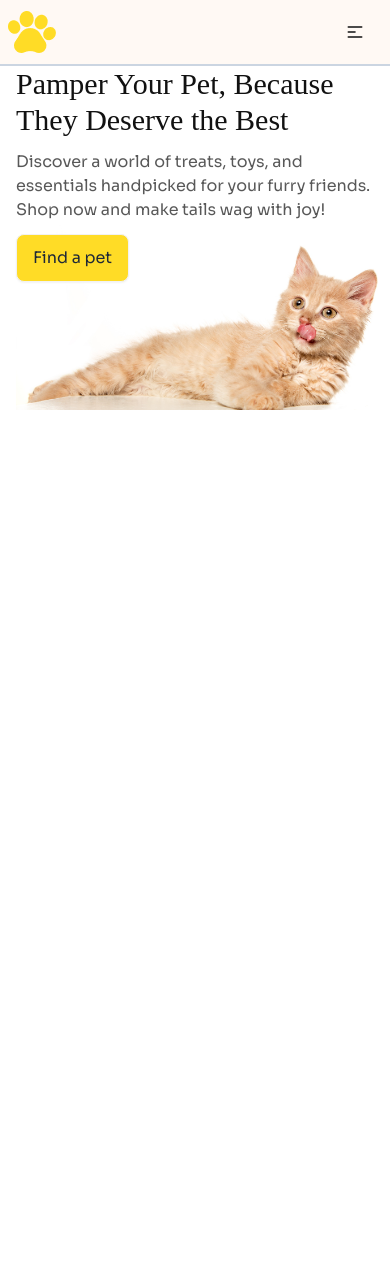
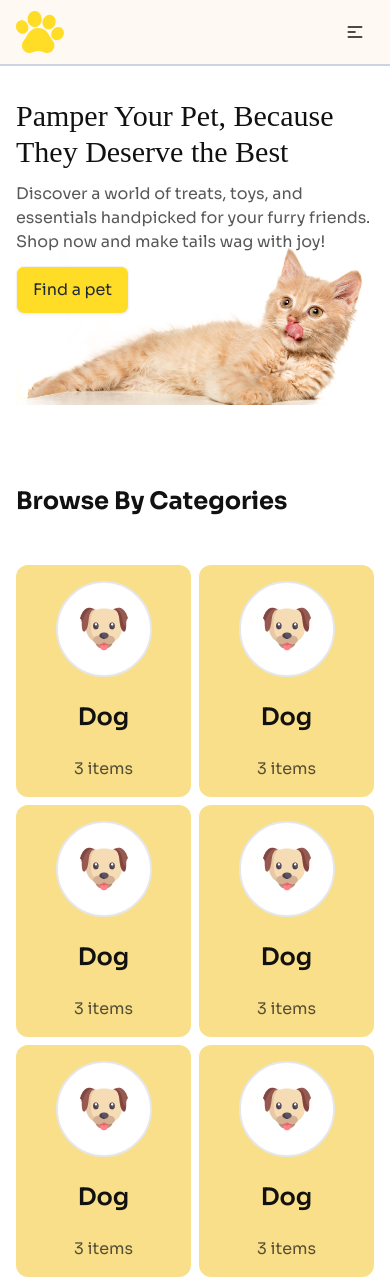
Before and after one commit to amunshi-dev/PHM16A3-Living-Aid, a plain HTML site: page index.html in a window 390 px wide. Shown: the top 1280 px of the page. Before the commit the page ends 844 px from the top, so only its background shows below. Drawn offline with nearby package versions, Linux system fonts and the light colour scheme; a web font is replaced by a local one.

Commit message:
Fix positioning with flex in hero

```diff
--- a/index.html
+++ b/index.html
@@ -1,5 +1,6 @@
 <!DOCTYPE html>
 <html lang="en" data-theme="light">
+
 <head>
  <meta charset="UTF-8" />
  <meta name="viewport" content="width=device-width, initial-scale=1.0" />
@@ -7,23 +8,13 @@
  <!-- google fonts -->
  <link rel="preconnect" href="https://fonts.googleapis.com" />
  <link rel="preconnect" href="https://fonts.gstatic.com" crossorigin />
-    <link
-      href="https://fonts.googleapis.com/css2?family=ADLaM+Display&family=Sora:wght@100..800&display=swap"
-      rel="stylesheet"
-    />
+ <link href="https://fonts.googleapis.com/css2?family=ADLaM+Display&family=Sora:wght@100..800&display=swap" rel="stylesheet" />
 
  <!-- font awesome -->
-    <script
-      src="https://kit.fontawesome.com/d8fa77f0ff.js"
-      crossorigin="anonymous"
-    ></script>
+ <script src="https://kit.fontawesome.com/d8fa77f0ff.js" crossorigin="anonymous"></script>
 
  <!-- daisyUI & tailwindcss -->
-    <link
-      href="https://cdn.jsdelivr.net/npm/daisyui@4.12.23/dist/full.min.css"
-      rel="stylesheet"
-      type="text/css"
-    />
+ <link href="https://cdn.jsdelivr.net/npm/daisyui@4.12.23/dist/full.min.css" rel="stylesheet" type="text/css" />
  <script src="https://cdn.tailwindcss.com"></script>
  <!-- custom style -->
  <script>
@@ -55,43 +46,26 @@
   }
  </style>
 </head>
-  <body class="ff-sora text-clrBlack mx-auto overflow-hidden">
-    <header class="sm:space-y-4">
+
+<body class="ff-sora text-clrBlack mx-auto overflow-x-hidden">
+ <header class="space-y-4 lg:space-y-12">
   <nav class="border-b-2 border-b-slate-300">
-        <div class="navbar bg-clrSecondary lg:px-36">
-          <div
-            class="navbar-start w-full lg:w-1/2 justify-between lg:justify-start flex-row-reverse lg:flex-row"
-          >
+   <div class="navbar bg-clrSecondary lg:px-36 pl-4">
+    <div class="navbar-start w-full lg:w-1/2 justify-between lg:justify-start flex-row-reverse lg:flex-row">
      <div class="dropdown">
       <div tabindex="0" role="button" class="btn btn-ghost lg:hidden">
-                <svg
-                  xmlns="http://www.w3.org/2000/svg"
-                  class="h-5 w-5"
-                  fill="none"
-                  viewBox="0 0 24 24"
-                  stroke="currentColor"
-                >
-                  <path
-                    stroke-linecap="round"
-                    stroke-linejoin="round"
-                    stroke-width="2"
-                    d="M4 6h16M4 12h8m-8 6h16"
-                  />
+       <svg xmlns="http://www.w3.org/2000/svg" class="h-5 w-5" fill="none" viewBox="0 0 24 24" stroke="currentColor">
+        <path stroke-linecap="round" stroke-linejoin="round" stroke-width="2" d="M4 6h16M4 12h8m-8 6h16" />
        </svg>
       </div>
-              <ul
-                tabindex="0"
-                class="menu menu-sm dropdown-content bg-base-100 rounded-box z-[1] mt-3 w-52 p-2 shadow hidden"
-              >
+      <ul tabindex="0" class="menu menu-sm dropdown-content bg-base-100 rounded-box z-[1] mt-3 w-52 p-2 shadow hidden">
        <li><a>Find a pet </a></li>
        <li><a>Breeds</a></li>
        <li><a>Contact us</a></li>
       </ul>
      </div>
      <img src="./c1-assets/logo-header.png" alt="logo" />
-            <a class="text-xl hidden lg:inline ml-2"
-              >Browse<span class="text-clrAccent">4</span>Pets</a
-            >
+     <a class="text-xl hidden lg:inline ml-2">Browse<span class="text-clrAccent">4</span>Pets</a>
     </div>
     <div class="navbar-center hidden lg:flex">
      <ul class="menu menu-horizontal px-1">
@@ -110,9 +84,9 @@
   </nav>
 
   <!-- hero section -->
-      <section class="relative lg:mx-36 px-4">
+  <section class="flex flex-col lg:flex-row items-center justify-center lg:px-36 p-4">
    <!-- text contents -->
-        <div class="space-y-3 lg:space-x-4 lg:w-1/2 lg:pt-32">
+   <div class="space-y-3 lg:w-1/2">
     <h1 class="text-3xl lg:text-6xl ff-adlam-display">
      Pamper Your Pet, Because They Deserve the Best
     </h1>
@@ -126,11 +100,109 @@
    </div>
 
    <!-- img content -->
-        <div class="absolute -bottom-32 lg:bottom-0 lg:top-0 lg:right-0 -z-20">
+   <div class="-mt-28 lg:-mt-auto lg:-ml-24 -z-20">
     <img src="./c1-assets/cat-big.png" alt="cat" />
    </div>
   </section>
  </header>
-    <body></body>
+
+
+ <main class="px-4">
+  <!--Browse By Categories-->
+  <section class="py-16 space-y-12">
+   <h2 class="text-2xl font-bold">
+    Browse By Categories
+   </h2>
+   <!--container -->
+
+   <div class="grid grid-cols-2 gap-2">
+    <!-- card -->
+    <div class="flex flex-col items-center gap-6 bg-clrCardOrange rounded-xl p-4">
+     <div class="p-2 bg-white rounded-full border-2 aspect-square w-24 flex items-center justify-center">
+      <img class="" src="./c1-assets/dog-cartoon.png" alt="dog">
+     </div>
+     <h3 class="text-2xl font-semibold">
+      Dog
+     </h3>
+     <p class="text-clrBlack text-opacity-70">3 items</p>
+    </div>
+
+    <div class="flex flex-col items-center gap-6 bg-clrCardOrange rounded-xl p-4">
+     <div class="p-2 bg-white rounded-full border-2 aspect-square w-24 flex items-center justify-center">
+      <img class="" src="./c1-assets/dog-cartoon.png" alt="dog">
+     </div>
+     <h3 class="text-2xl font-semibold">
+      Dog
+     </h3>
+     <p class="text-clrBlack text-opacity-70">3 items</p>
+    </div>
+    <div class="flex flex-col items-center gap-6 bg-clrCardOrange rounded-xl p-4">
+     <div class="p-2 bg-white rounded-full border-2 aspect-square w-24 flex items-center justify-center">
+      <img class="" src="./c1-assets/dog-cartoon.png" alt="dog">
+     </div>
+     <h3 class="text-2xl font-semibold">
+      Dog
+     </h3>
+     <p class="text-clrBlack text-opacity-70">3 items</p>
+    </div>
+
+    <div class="flex flex-col items-center gap-6 bg-clrCardOrange rounded-xl p-4">
+     <div class="p-2 bg-white rounded-full border-2 aspect-square w-24 flex items-center justify-center">
+      <img class="" src="./c1-assets/dog-cartoon.png" alt="dog">
+     </div>
+     <h3 class="text-2xl font-semibold">
+      Dog
+     </h3>
+     <p class="text-clrBlack text-opacity-70">3 items</p>
+    </div>
+    <div class="flex flex-col items-center gap-6 bg-clrCardOrange rounded-xl p-4">
+     <div class="p-2 bg-white rounded-full border-2 aspect-square w-24 flex items-center justify-center">
+      <img class="" src="./c1-assets/dog-cartoon.png" alt="dog">
+     </div>
+     <h3 class="text-2xl font-semibold">
+      Dog
+     </h3>
+     <p class="text-clrBlack text-opacity-70">3 items</p>
+    </div>
+
+    <div class="flex flex-col items-center gap-6 bg-clrCardOrange rounded-xl p-4">
+     <div class="p-2 bg-white rounded-full border-2 aspect-square w-24 flex items-center justify-center">
+      <img class="" src="./c1-assets/dog-cartoon.png" alt="dog">
+     </div>
+     <h3 class="text-2xl font-semibold">
+      Dog
+     </h3>
+     <p class="text-clrBlack text-opacity-70">3 items</p>
+    </div>
+
+   </div>
+  </section>
+
+  <!--trending pet products -->
+  <section class="">
+   <h2 class="text-2xl font-bold">
+    Trending Pet Products
+   </h2>
+   <!--  container -->
+   <div>
+    <!--big card -->
+    <div class="bg-clrCardOrange rounded-xl p-6">
+<!-- text content-->
+<div class="">
+ <h2 class="text-2xl font-bold">
+  T- Shirt For Dogs
+ </h2>
+</div>
+    </div>
+    <!-- small cards -->
+    <div class="">
+     <!--small card -->
+     <div class=""></div>
+    </div>
+
+   </div>
+  </section>
+ </main>
 </body>
+
 </html>
```
Lines whose indentation alone changed are shown as unchanged.
